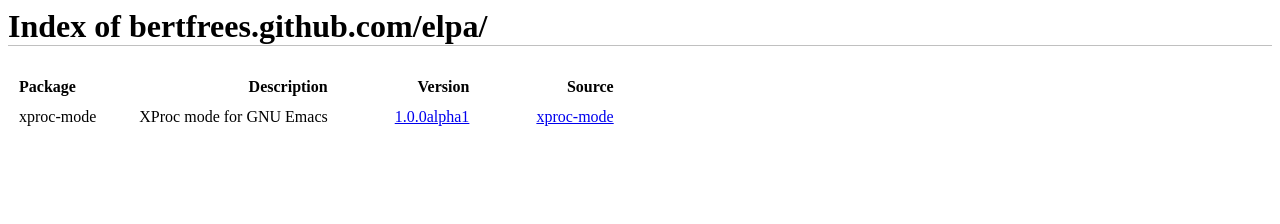
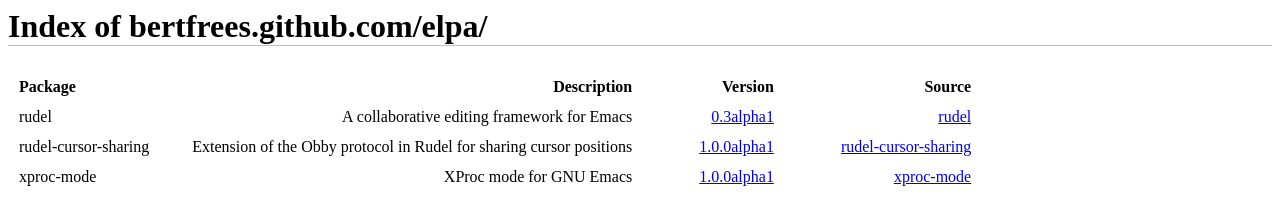
Before and after one commit to bertfrees/elpa, a plain HTML site: page index.html in a window 1280 px wide. Drawn offline with Linux system fonts and the light colour scheme.

Commit message:
rudel-0.3alpha1 + rudel-cursor-sharing-1.0.0alpha1

```diff
--- a/index.html
+++ b/index.html
@@ -18,6 +18,34 @@
 			<tbody>
 				<tr>
 					<td>
+						rudel
+					</td>
+					<td>
+						A collaborative editing framework for Emacs
+					</td>
+					<td>
+						<a href="packages/rudel-0.3alpha1.tar">0.3alpha1</a>
+					</td>
+					<td>
+						<a href="https://github.com/scymtym/rudel">rudel</a>
+					</td>
+				</tr>
+				<tr>
+					<td>
+						rudel-cursor-sharing
+					</td>
+					<td>
+						Extension of the Obby protocol in Rudel for sharing cursor positions
+					</td>
+					<td>
+						<a href="packages/rudel-cursor-sharing-1.0.0alpha1.tar">1.0.0alpha1</a>
+					</td>
+					<td>
+						<a href="https://github.com/bertfrees/rudel-cursor-sharing">rudel-cursor-sharing</a>
+					</td>
+				</tr>
+				<tr>
+					<td>
 						xproc-mode
 					</td>
 					<td>
```
Also changed, not shown: 2 other files.
